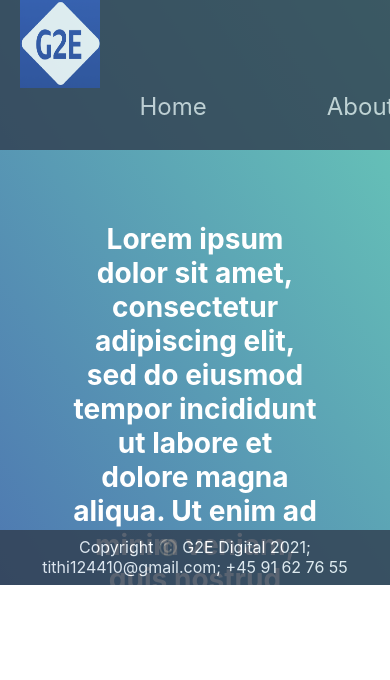
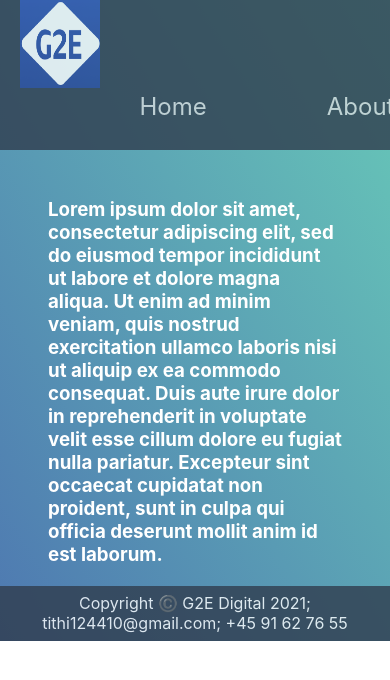
Before and after one commit to TITHI1244/G2E-volunteers, a React (Create React App) app in the folder i-volunteer/: page /about in a window 390 px wide. Shown: the top 680 px of the page. Built offline with nearby package versions, Linux system fonts and the light colour scheme.

Commit message:
changed the video width

```diff
--- a/i-volunteer/src/App.css
+++ b/i-volunteer/src/App.css
@@ -77,12 +77,24 @@ nav ul li a:hover {
   opacity: 1;
 }
 
+.about-header {
+  text-align: center;
+  font-size: 2.5rem;
+  margin-top: 2%;
+}
+
 .about-section {
-  height: 15em;
   padding: 3em 3em 0;
-  text-align: center;
   background-color: linear-gradient(to right top, #68cab8 0%, #4e78b1 100%);
   font-size: 1.5rem;
+  display: grid;
+  grid-template-columns: 40% 60%;
+  justify-content: space-between;
+}
+
+.about-section iframe {
+  height: 25rem;
+  width: 90%;
 }
 
 .shift-overview {
@@ -520,6 +532,18 @@ footer {
   .contact h2 {
     font-size: 1.5rem;
   }
+  .about-header {
+    font-size: 1.5rem;
+  }
+  .about-section {
+    font-size: 1rem;
+    display: block;
+  }
+
+  .about-section iframe {
+    width: 80%;
+    margin: auto;
+  }
   .cards-container {
     display: block;
   }
@@ -530,4 +554,13 @@ footer {
     display: block;
     margin-left: 12%;
   }
+
+  .about-section {
+    display: block;
+  }
+
+  .about-section iframe {
+    width: 80%;
+    margin: 0;
+  }
 }
```
